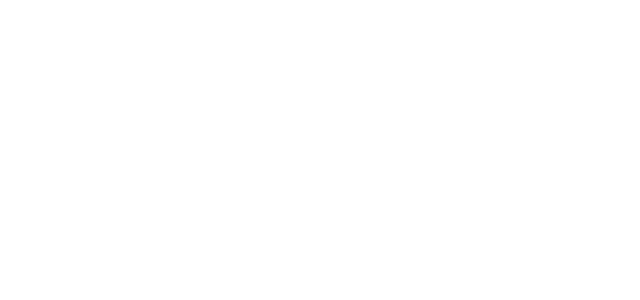
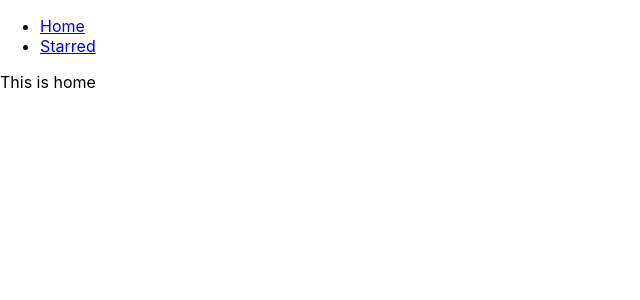
Before and after one commit to capi20/box-office, a React (Create React App) app: page / in a window 1280 px wide. Shown: the top 300 px of the page, without its empty margins (0-640 px from the left). Built offline with nearby package versions, Linux system fonts and the light colour scheme.

Commit message:
added navbar and created pages

```diff
--- a/package.json
+++ b/package.json
@@ -9,7 +9,7 @@
     "react": "^17.0.2",
     "react-dom": "^17.0.2",
     "react-router": "^6.2.1",
-    "react-router-dom": "^6.2.1",
+    "react-router-dom": "5.2.0",
     "react-scripts": "5.0.0",
     "web-vitals": "^2.1.0"
   },
--- a/src/App.js
+++ b/src/App.js
@@ -1,17 +1,23 @@
 import React from 'react'
-import { Routes, Route } from 'react-router'
+import { Switch, Route } from 'react-router-dom'
+import Navs from './components/Navs';
+import Home from './pages/Home';
+import Starred from './pages/Starred';
 
 function App() {
   return (
-    <Routes>
-      <Route exact path="/">
-        This is home page
-      </Route>
-      <Route exact path="/starred">
-        This is starred
-      </Route>
-      <Route>Page Not Found!</Route>
-    </Routes>
+    <div>
+      <Navs/>
+      <Switch>
+        <Route exact path="/">
+          <Home/>
+        </Route>
+        <Route exact path="/starred">
+          <Starred/>
+        </Route>
+        <Route>Page Not Found!</Route>
+      </Switch>
+    </div>
   )
 }
 
--- /dev/null
+++ b/src/components/Navs.js
@@ -0,0 +1,21 @@
+import React from 'react'
+import { Link } from 'react-router-dom'
+
+const LINKS = [
+    {to:'/', text:'Home'},
+    {to:'/starred', text:'Starred'}
+]
+
+function Navs() {
+    return (
+        <div>
+            <ul>
+                {
+                    LINKS.map((el, i) => <li key={i}><Link to={el.to}>{el.text}</Link></li>)
+                }
+            </ul>
+        </div>
+    )
+}
+
+export default Navs
--- /dev/null
+++ b/src/pages/Home.js
@@ -0,0 +1,11 @@
+import React from 'react'
+
+function Home() {
+    return (
+        <div>
+            This is home
+        </div>
+    )
+}
+
+export default Home
--- /dev/null
+++ b/src/pages/Starred.js
@@ -0,0 +1,11 @@
+import React from 'react'
+
+function Starred() {
+    return (
+        <div>
+            This is starred
+        </div>
+    )
+}
+
+export default Starred
```
Also changed, not shown: 2 other files (tests, documents, lock files or other folders).
